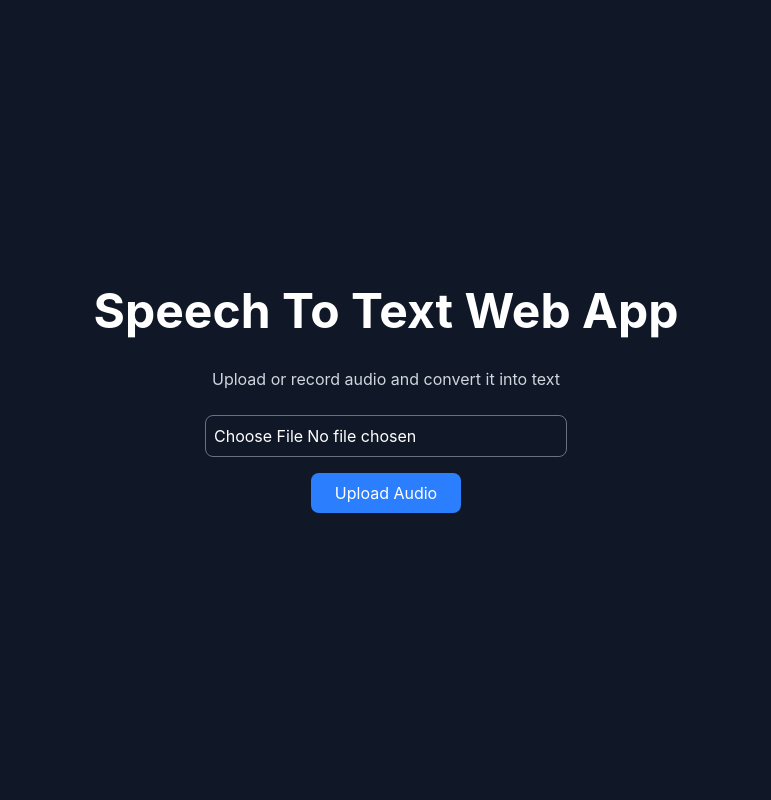
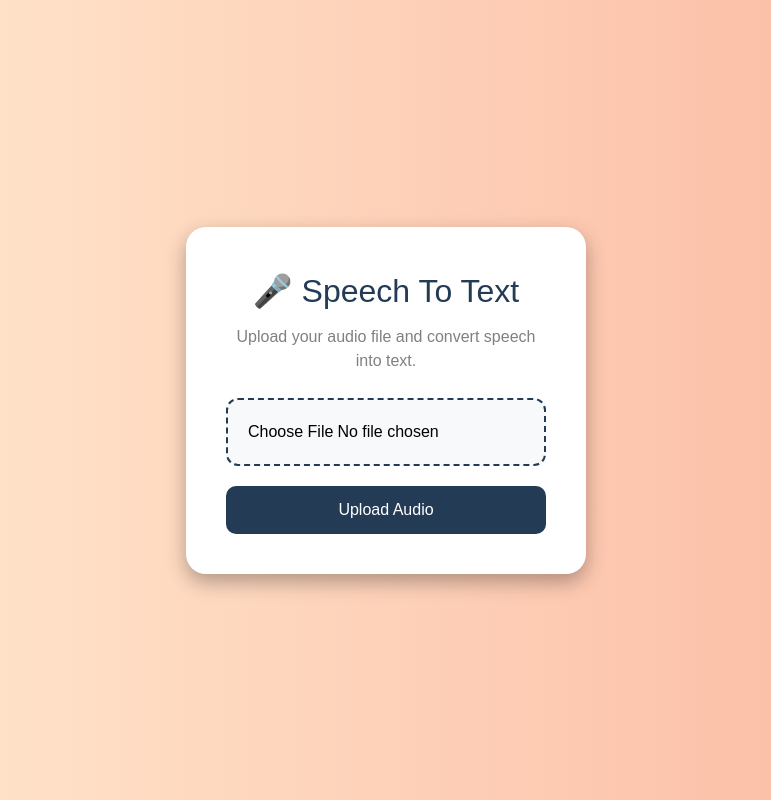
Before and after one commit to Saumya-01git/speech-to-text-webapp, a React (Vite) app in the folder client/: page / in a window 1280 px wide. Shown: the whole page, without its empty margins (254-1025 px from the left). Built offline with nearby package versions, Linux system fonts and the light colour scheme.

Commit message:
Improved frontend UI for upload page

```diff
--- a/client/package.json
+++ b/client/package.json
@@ -11,6 +11,7 @@
   },
   "dependencies": {
     "@tailwindcss/vite": "^4.3.0",
+    "axios": "^1.16.1",
     "react": "^19.2.6",
     "react-dom": "^19.2.6",
     "tailwindcss": "^4.3.0"
--- a/client/src/App.jsx
+++ b/client/src/App.jsx
@@ -1,27 +1,138 @@
+import { useState } from "react";
+import axios from "axios";
+
 function App() {
+  const [file, setFile] = useState(null);
+  const [message, setMessage] = useState("");
+  const [loading, setLoading] = useState(false);
+
+  const handleFileChange = (e) => {
+    setFile(e.target.files[0]);
+  };
+
+  const handleUpload = async () => {
+    if (!file) {
+      setMessage("Please select a file first");
+      return;
+    }
+
+    const formData = new FormData();
+    formData.append("audio", file);
+
+    try {
+      setLoading(true);
+
+      const res = await axios.post(
+        "http://localhost:5000/upload",
+        formData
+      );
+
+      setMessage(res.data.message);
+    } catch (error) {
+      setMessage("Upload failed");
+      console.log(error);
+    } finally {
+      setLoading(false);
+    }
+  };
+
   return (
-    <div className="min-h-screen bg-gray-900 text-white flex flex-col items-center justify-center">
+    <div
+      style={{
+        minHeight: "100vh",
+        display: "flex",
+        justifyContent: "center",
+        alignItems: "center",
+        background: "linear-gradient(to right, #ffecd2, #fcb69f)",
+        fontFamily: "Arial",
+      }}
+    >
+      <div
+        style={{
+          backgroundColor: "white",
+          padding: "40px",
+          borderRadius: "20px",
+          width: "400px",
+          textAlign: "center",
+          boxShadow: "0px 8px 20px rgba(0,0,0,0.3)",
+        }}
+      >
+        <h1
+          style={{
+            marginBottom: "10px",
+            color: "#243b55",
+            fontSize: "32px",
+          }}
+        >
+          🎤 Speech To Text
+        </h1>
 
-      <h1 className="text-5xl font-bold mb-8">
-        Speech To Text Web App
-      </h1>
+        <p style={{ color: "gray", marginBottom: "25px" }}>
+          Upload your audio file and convert speech into text.
+        </p>
 
-      <p className="mb-6 text-gray-300">
-        Upload or record audio and convert it into text
-      </p>
+        <div
+          style={{
+            border: "2px dashed #243b55",
+            borderRadius: "12px",
+            padding: "20px",
+            marginBottom: "20px",
+            backgroundColor: "#f8f9fa",
+          }}
+        >
+          <input
+            type="file"
+            onChange={handleFileChange}
+            style={{
+              width: "100%",
+              cursor: "pointer",
+            }}
+          />
+        </div>
 
-      <input
-        type="file"
-        accept="audio/*"
-        className="mb-4 border border-gray-500 p-2 rounded-lg"
-      />
+        {file && (
+          <p
+            style={{
+              marginBottom: "15px",
+              color: "#333",
+              fontWeight: "bold",
+            }}
+          >
+            Selected File: {file.name}
+          </p>
+        )}
 
-      <button className="bg-blue-500 px-6 py-2 rounded-lg hover:bg-blue-600">
-        Upload Audio
-      </button>
+        <button
+          onClick={handleUpload}
+          style={{
+            backgroundColor: "#243b55",
+            color: "white",
+            border: "none",
+            padding: "12px 25px",
+            borderRadius: "10px",
+            cursor: "pointer",
+            fontSize: "16px",
+            width: "100%",
+            transition: "0.3s",
+          }}
+        >
+          {loading ? "Uploading..." : "Upload Audio"}
+        </button>
 
+        {message && (
+          <p
+            style={{
+              marginTop: "20px",
+              color: message.includes("success") ? "green" : "red",
+              fontWeight: "bold",
+            }}
+          >
+            {message}
+          </p>
+        )}
+      </div>
     </div>
-  )
+  );
 }
 
-export default App
+export default App;
```
Also changed, not shown: 2 other files (tests, documents, lock files or other folders).
